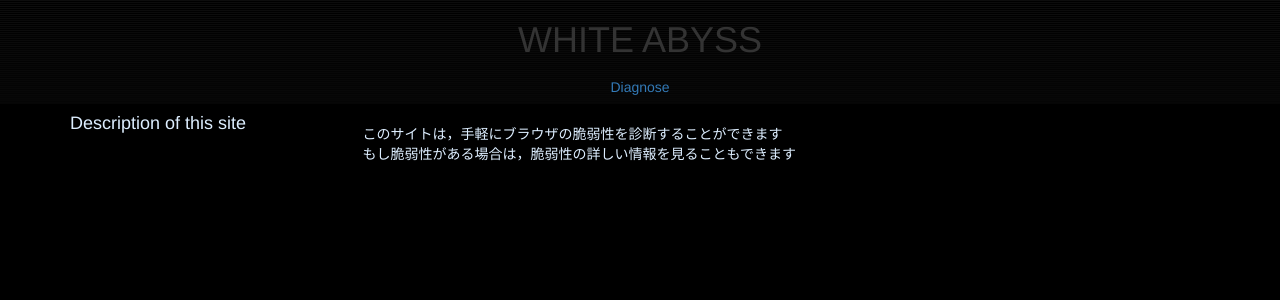
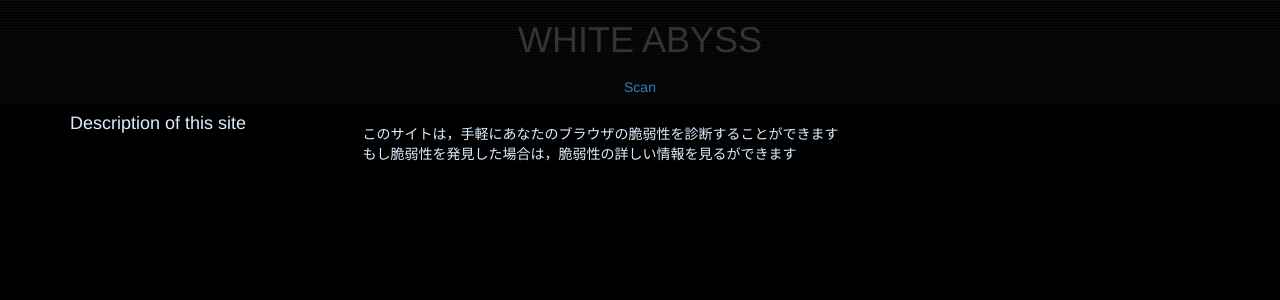
Before and after one commit to isl14B/WhiteAbyss, a Django app: page / in a window 1280 px wide. Shown: the top 300 px of the page. Run offline with Django 3.2, Linux system fonts and the light colour scheme.

Commit message:
[fix]トップページの表記変更

```diff
--- a/general/templates/top.html
+++ b/general/templates/top.html
@@ -27,7 +27,7 @@
 					<div class="container">
 							<div class="col-md-12 text-center">
 								<h1 class="wp1">WHITE ABYSS</h1>
-								<a href="#" class="btn primary wp2" onclick="get_plugins()">Diagnose</a>
+								<a href="#" class="btn primary wp2" onclick="get_plugins()">Scan</a>
 							</div>
 					</div>
 				</div>
@@ -41,8 +41,8 @@
 					<h4>Description of this site</h4>
 				</div>
 				<div class="col-md-9">
-					<p><br>このサイトは，手軽にブラウザの脆弱性を診断することができます<br>
-                    もし脆弱性がある場合は，脆弱性の詳しい情報を見ることもできます</p>
+					<p><br>このサイトは，手軽にあなたのブラウザの脆弱性を診断することができます<br>
+                    もし脆弱性を発見した場合は，脆弱性の詳しい情報を見るができます</p>
 				</div>
 			</div>
 		</div>
```
